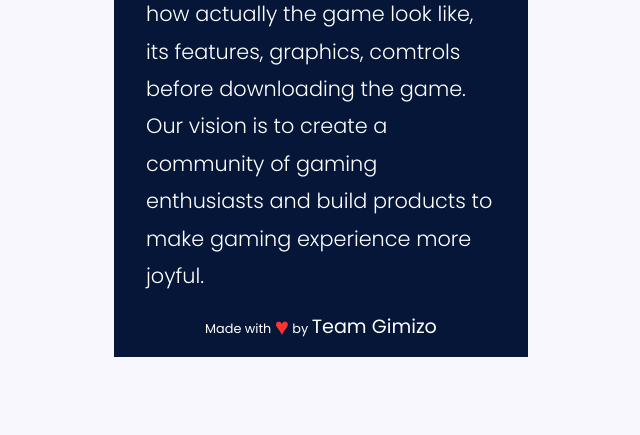
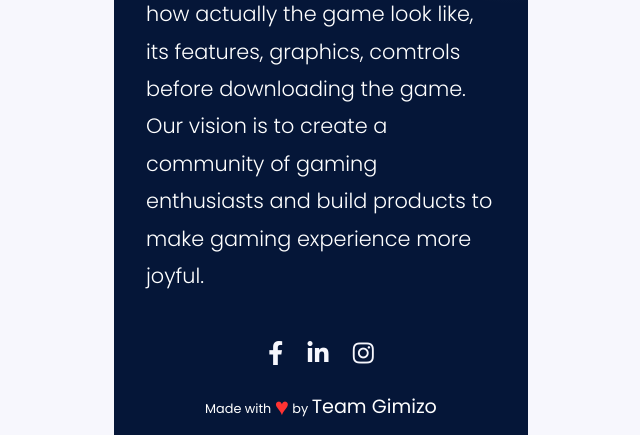
Before and after one commit to gamizo-dev/gamizo, a Flask app: page /about in a window 1280 px wide. Shown: the part 601-1036 px from the top of the page, without its empty margins (319-959 px from the left). Before the commit the page ends 958 px from the top, so only its background shows below. Run offline with Flask 2, Linux system fonts and the light colour scheme.

Commit message:
Added Social links to about us Page

```diff
--- a/static/css/about-us.css
+++ b/static/css/about-us.css
@@ -18,6 +18,9 @@
       rgba(0, 0, 0, 0) 100%
     ),
     #051638;
+}
+body{
+  user-select: none;
 }
 
 .main-bg {
@@ -48,23 +51,42 @@
 }
 
 .content-about p {
-  margin-block: 3em;
+  margin-top: 3em;
+  margin-bottom: 2em;
   font-size: 1.3rem;
   font-weight: 300;
   line-height: 1.8;
   text-align: left;
 }
-
+/* social links */
+.social-wrapper{
+  width: 100%;
+  display: flex;
+  align-items: center;
+  justify-content: center;
+}
+.social-wrapper .social-icos{
+  padding-bottom: 1em;
+}
+.social-wrapper .social-icos a{
+  text-decoration: none;
+  color: var(--light);
+  font-size: 1.5rem;
+  margin-inline:10px;
+  transition: all 200ms ease-in-out;
+}
+.social-wrapper .social-icos a:hover, .social-wrapper .social-icos a:active{
+  color: var(--ps-c-yellow);
+}
 /* Footer */
 .made-with-love {
-  position: absolute;
-  left: 0;
   width: 100%;
-  bottom: 15px;
   text-align: center;
   font-size: 0.8rem;
   z-index: 9999;
   color: #fff;
+  position: relative;
+  padding-bottom: 1em;
 }
 .made-with-love i {
   font-style: normal;
--- a/template/About-us.html
+++ b/template/About-us.html
@@ -6,6 +6,9 @@
   <meta http-equiv="X-UA-Compatible" content="IE=edge">
   <meta name="viewport" content="width=device-width, initial-scale=1.0">
   <title>Gimizo | About Us</title>
+  <link rel="stylesheet" href="https://cdnjs.cloudflare.com/ajax/libs/font-awesome/5.15.4/css/all.min.css"
+    integrity="sha512-1ycn6IcaQQ40/MKBW2W4Rhis/DbILU74C1vSrLJxCq57o941Ym01SwNsOMqvEBFlcgUa6xLiPY/NS5R+E6ztJQ=="
+    crossorigin="anonymous" referrerpolicy="no-referrer" />
   <link rel="stylesheet" href="../static/css/menu.css">
   <link rel="stylesheet" href="../static/css/style.css">
   <link rel="stylesheet" href="../static/css/about-us.css">
@@ -19,6 +22,7 @@
       <div class="line"></div>
       <div class="line"></div>
     </div>
+    <!-- End of Menu Button -->
     <!-- Side Menu -->
     <div class="form-Backdrop" id="nav-menu" style="display: none">
       <div id="menu" onclick="close_menu();z=0;">
@@ -99,6 +103,13 @@
         select a game according to their interest. Users could see how actually the game look like, its features,
         graphics, comtrols before downloading the game. Our vision is to create a community of gaming enthusiasts and
         build products to make gaming experience more joyful.</p>
+        <div class="social-wrapper">
+          <div class="social-icos">
+            <a href="https://m.facebook.com/106168938412235/" target="_blank"><i class="fab fa-facebook-f"></i></a>
+            <a href="https://www.linkedin.com/mwlite/company/gimizo" target="_blank"><i class="fab fa-linkedin-in"></i></a>
+            <a href="https://instagram.com/gimizoofficial?utm_medium=copy_link" target="_blank"><i class="fab fa-instagram"></i></a>
+          </div>
+        </div>
       <!-- follow me template -->
       <div class="made-with-love">
         Made with
@@ -109,4 +120,5 @@
   </div>
   <script src="../static/js/app.js"></script>
 </body>
+
 </html>
```
Lines whose indentation alone changed are shown as unchanged.
